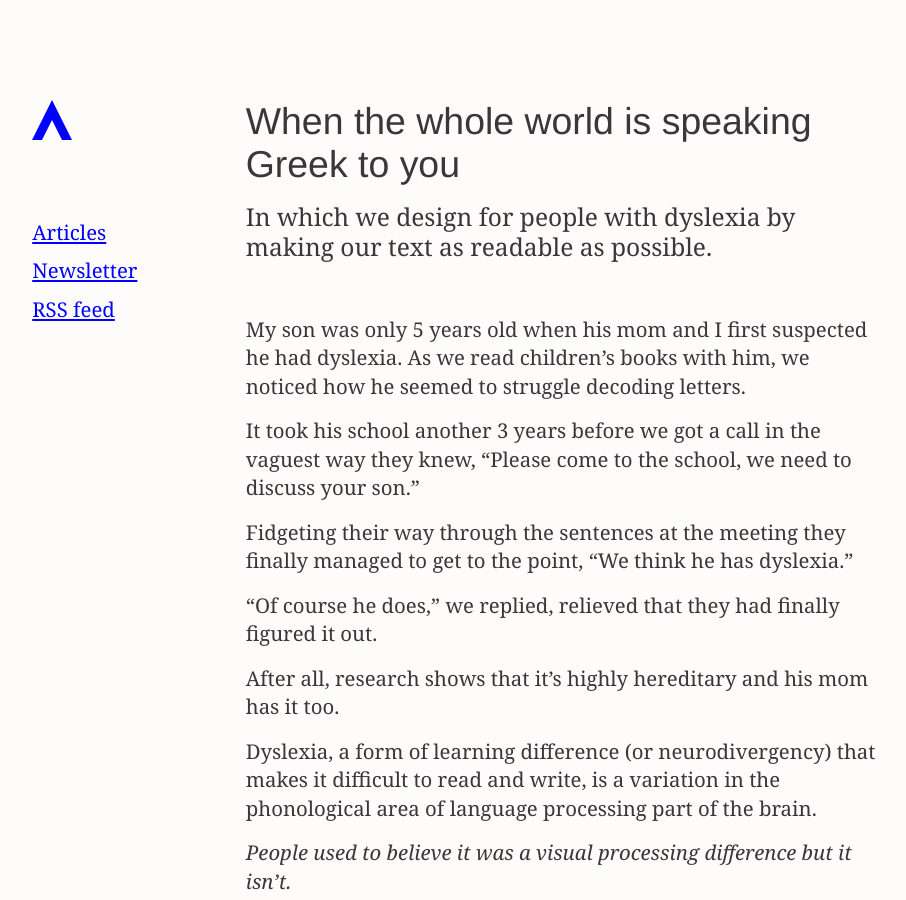
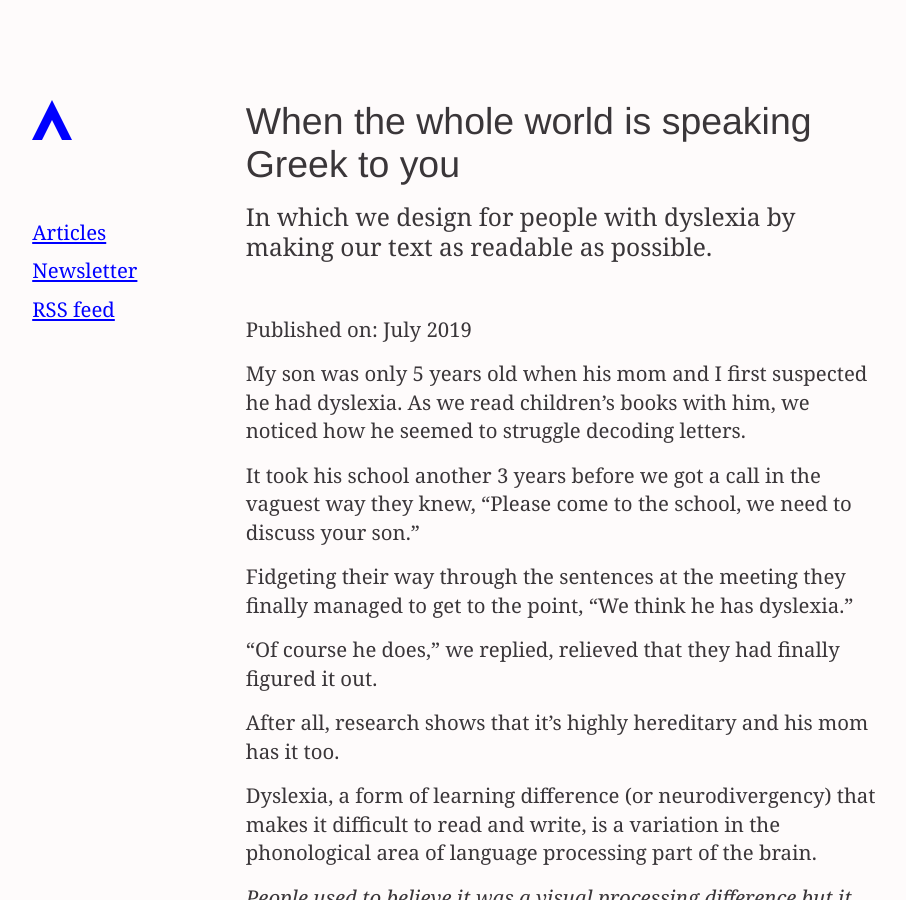
Before and after one commit to fiinix/superdupercritical, a Jekyll site: the page built from _posts/2019-07-23-dyslexia.md, in a window 1280 px wide and 900 px high. Shown: the whole window, without its empty margins (110-1016 px from the left). Built offline with Jekyll 4.4.1, drawn with Linux system fonts in a browser that asks for light colours.

Commit message:
Add timestamps to articles

```diff
--- a/_layouts/post.html
+++ b/_layouts/post.html
@@ -12,6 +12,8 @@ layout: default
             {{ page.summary | markdownify | strip_html | trim }}
         </div>
 
+        <p>Published on: {{ page.date | date: "%B %Y" }}</p>
+
         <dl class="entry__meta"></dl>
 
     </header>
```
